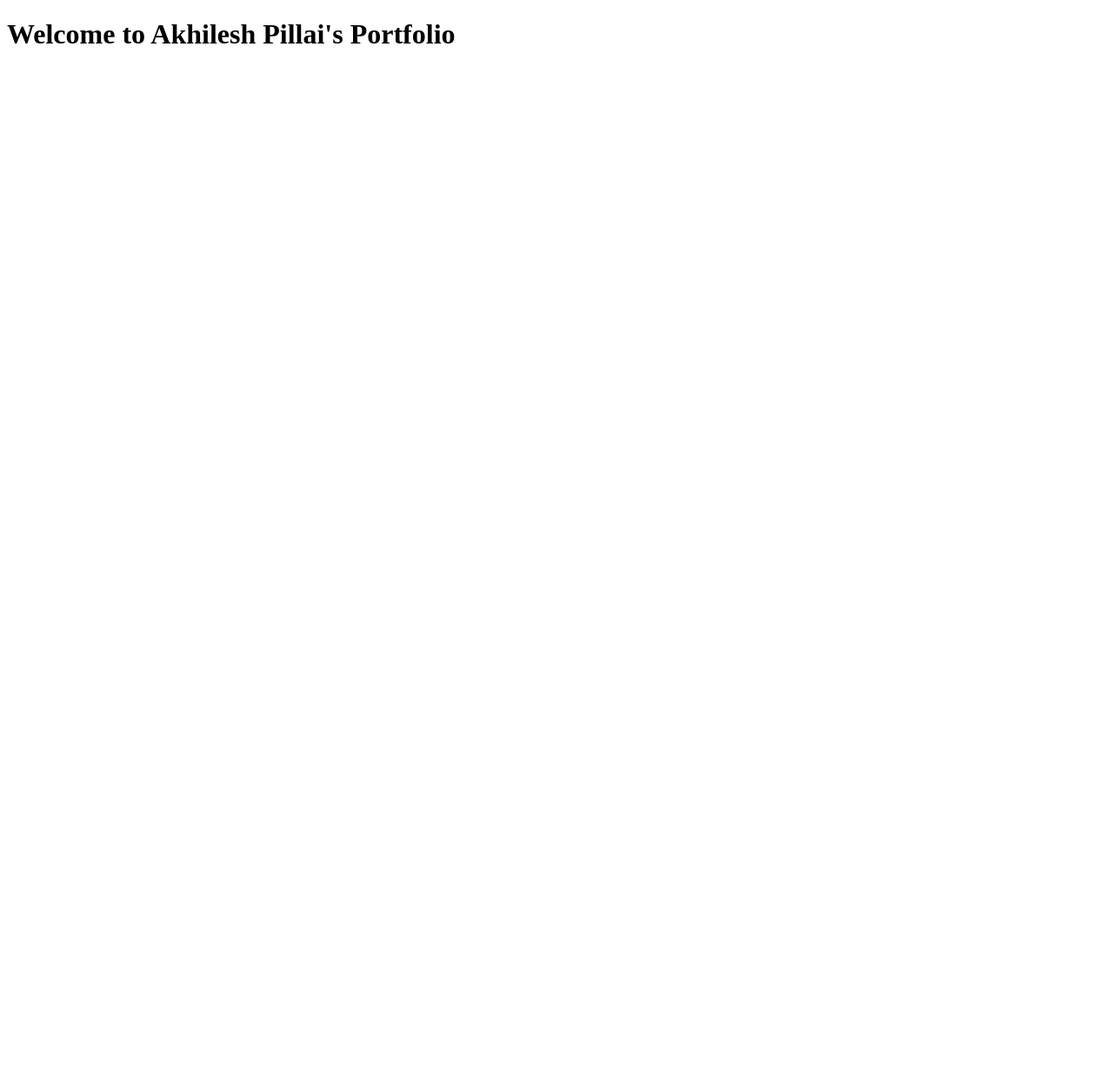
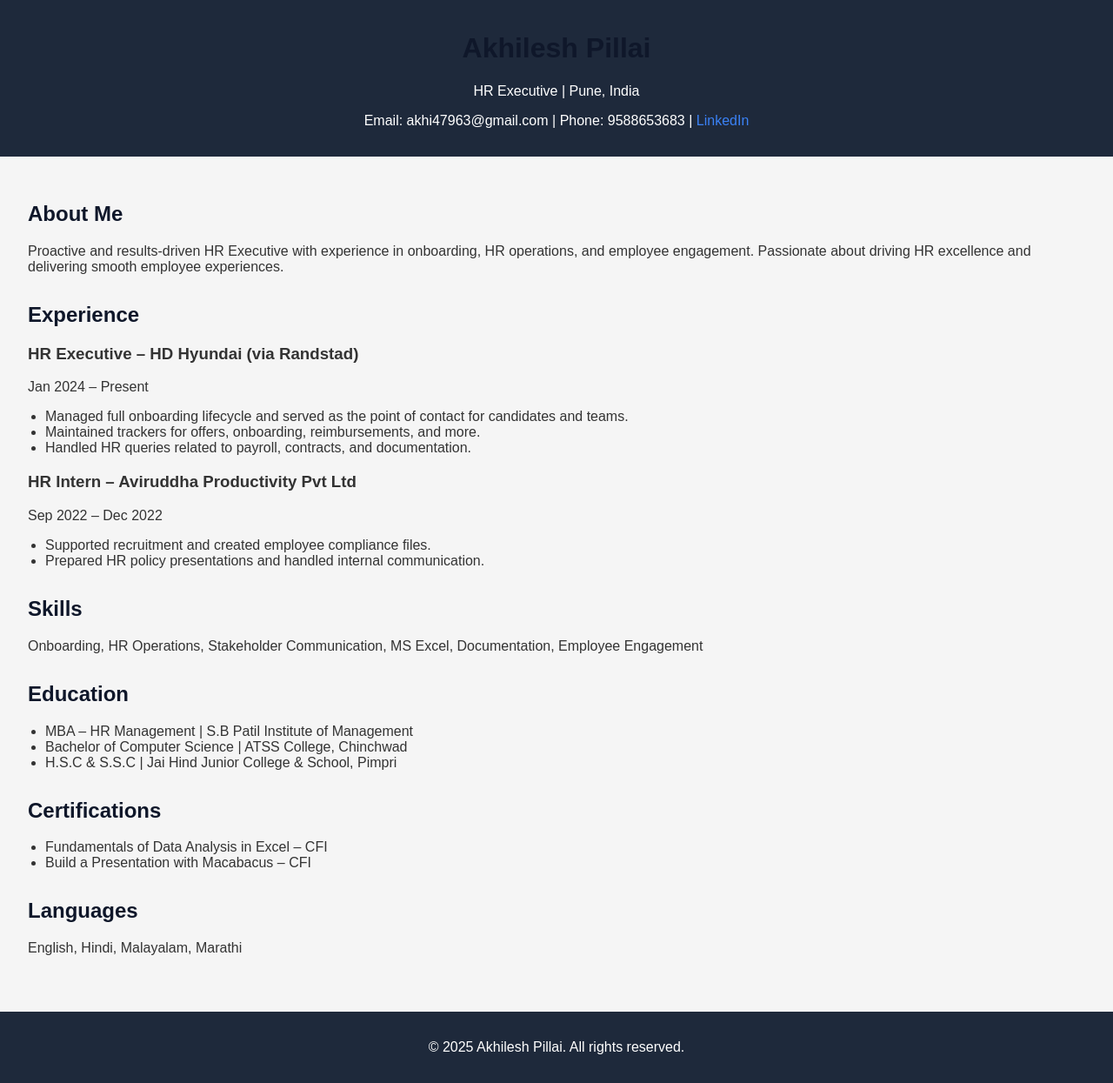
Before and after one commit to akhiiilesh01/akhiiilesh01.github.io, a plain HTML site: page index.html in a window 1280 px wide. Shown: the whole page at 87% size. Before the commit the page ends 800 px from the top, so only its background shows below. Drawn offline with Linux system fonts and the light colour scheme.

Commit message:
Add files via upload

```diff
--- a/index.html
+++ b/index.html
@@ -1 +1,65 @@
-<!DOCTYPE html><html><head><title>Akhilesh Portfolio</title></head><body><h1>Welcome to Akhilesh Pillai's Portfolio</h1></body></html>
+
+<!DOCTYPE html>
+<html lang="en">
+<head>
+    <meta charset="UTF-8">
+    <meta name="viewport" content="width=device-width, initial-scale=1.0">
+    <title>Akhilesh Pillai – Portfolio</title>
+    <link rel="stylesheet" href="style.css">
+</head>
+<body>
+    <header>
+        <h1>Akhilesh Pillai</h1>
+        <p>HR Executive | Pune, India</p>
+        <p>Email: akhi47963@gmail.com | Phone: 9588653683 | <a href="https://linkedin.com/in/akhilesh-pillai-8522b222a" target="_blank">LinkedIn</a></p>
+    </header>
+    <main>
+        <section>
+            <h2>About Me</h2>
+            <p>Proactive and results-driven HR Executive with experience in onboarding, HR operations, and employee engagement. Passionate about driving HR excellence and delivering smooth employee experiences.</p>
+        </section>
+        <section>
+            <h2>Experience</h2>
+            <h3>HR Executive – HD Hyundai (via Randstad)</h3>
+            <p>Jan 2024 – Present</p>
+            <ul>
+                <li>Managed full onboarding lifecycle and served as the point of contact for candidates and teams.</li>
+                <li>Maintained trackers for offers, onboarding, reimbursements, and more.</li>
+                <li>Handled HR queries related to payroll, contracts, and documentation.</li>
+            </ul>
+            <h3>HR Intern – Aviruddha Productivity Pvt Ltd</h3>
+            <p>Sep 2022 – Dec 2022</p>
+            <ul>
+                <li>Supported recruitment and created employee compliance files.</li>
+                <li>Prepared HR policy presentations and handled internal communication.</li>
+            </ul>
+        </section>
+        <section>
+            <h2>Skills</h2>
+            <p>Onboarding, HR Operations, Stakeholder Communication, MS Excel, Documentation, Employee Engagement</p>
+        </section>
+        <section>
+            <h2>Education</h2>
+            <ul>
+                <li>MBA – HR Management | S.B Patil Institute of Management</li>
+                <li>Bachelor of Computer Science | ATSS College, Chinchwad</li>
+                <li>H.S.C & S.S.C | Jai Hind Junior College & School, Pimpri</li>
+            </ul>
+        </section>
+        <section>
+            <h2>Certifications</h2>
+            <ul>
+                <li>Fundamentals of Data Analysis in Excel – CFI</li>
+                <li>Build a Presentation with Macabacus – CFI</li>
+            </ul>
+        </section>
+        <section>
+            <h2>Languages</h2>
+            <p>English, Hindi, Malayalam, Marathi</p>
+        </section>
+    </main>
+    <footer>
+        <p>© 2025 Akhilesh Pillai. All rights reserved.</p>
+    </footer>
+</body>
+</html>
--- a/style.css
+++ b/style.css
@@ -1 +1,33 @@
-body { font-family: sans-serif; background: #f0f0f0; text-align: center; padding: 40px; }
+
+body {
+    font-family: Arial, sans-serif;
+    margin: 0;
+    padding: 0;
+    background-color: #f5f5f5;
+    color: #333;
+}
+header, footer {
+    background-color: #1e293b;
+    color: white;
+    text-align: center;
+    padding: 1rem 0;
+}
+main {
+    padding: 2rem;
+}
+h1, h2 {
+    color: #0f172a;
+}
+section {
+    margin-bottom: 2rem;
+}
+ul {
+    padding-left: 20px;
+}
+a {
+    color: #3b82f6;
+    text-decoration: none;
+}
+a:hover {
+    text-decoration: underline;
+}
```
